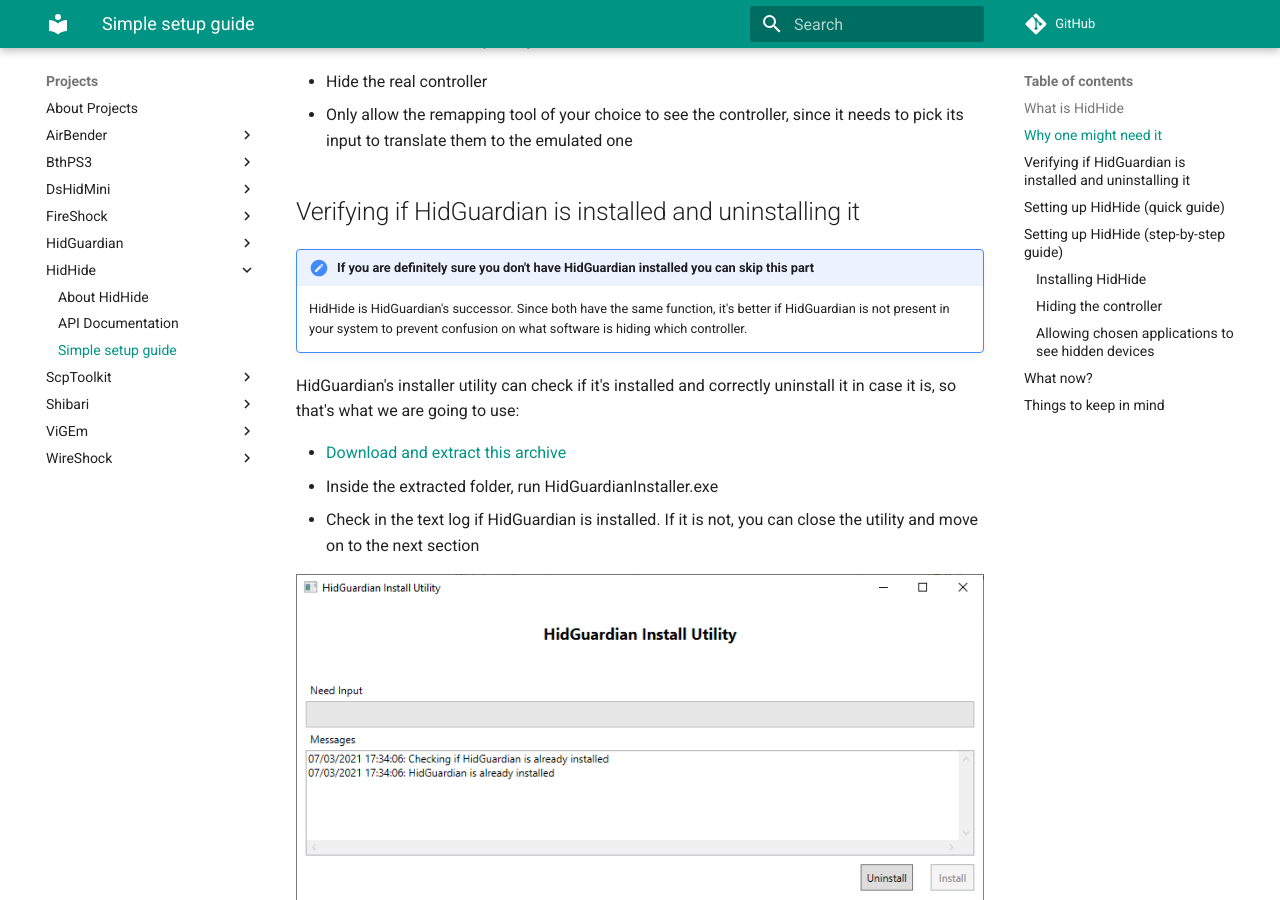
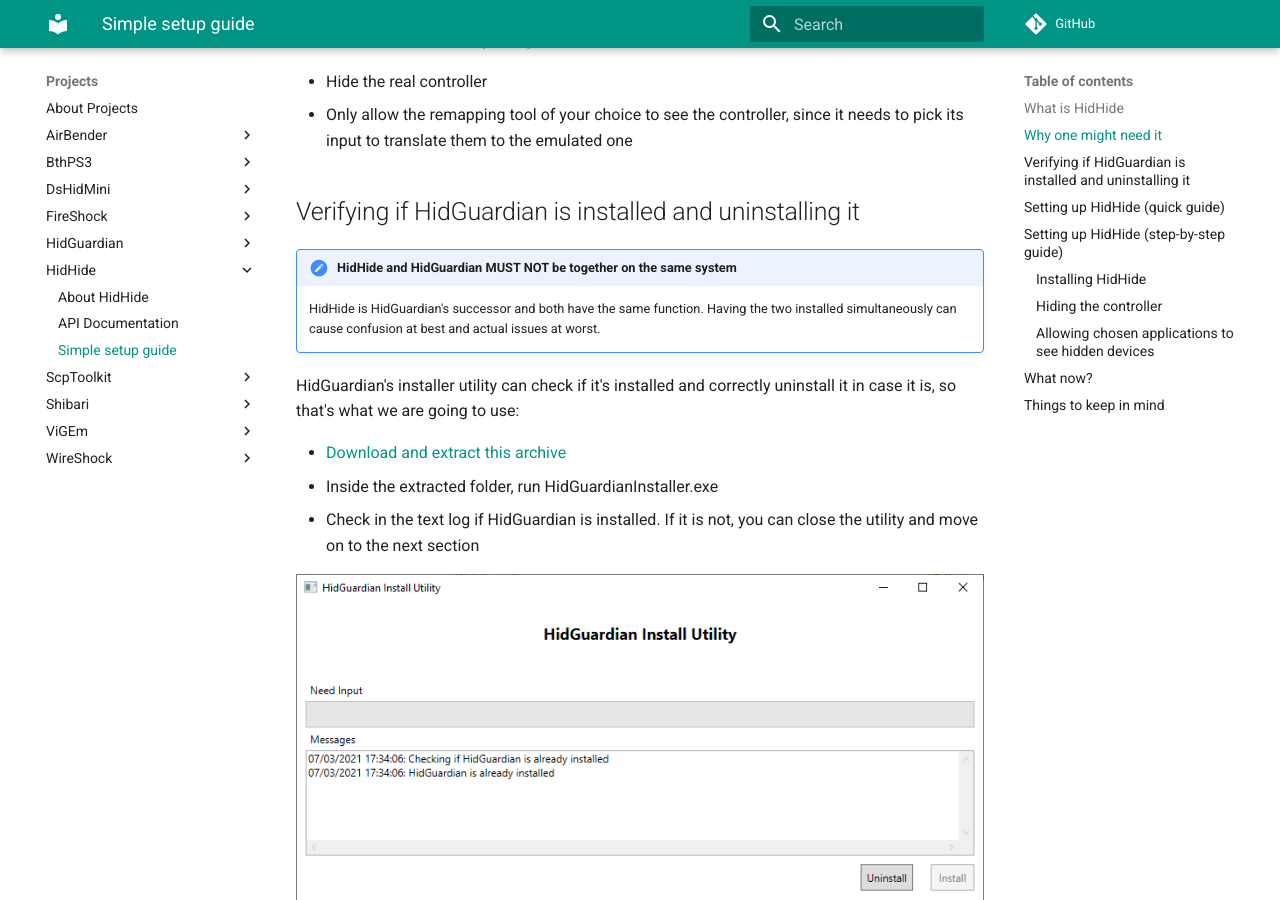
Before and after one commit to nefarius/ViGEm.github.io, an MkDocs documentation site: the page built from docs/projects/HidHide/Simple-Setup-Guide.md, in a window 1280 px wide and 900 px high, scrolled down 1253 px. Built offline with MkDocs 1.6.1 and Material for MkDocs 9.7.7, drawn with Linux system fonts in a browser that asks for light colours; comment, search, counter and statistics services are not loaded.

Commit message:
Made more important the need to remove HidGuardian

```diff
--- a/docs/projects/HidHide/Simple-Setup-Guide.md
+++ b/docs/projects/HidHide/Simple-Setup-Guide.md
@@ -27,8 +27,8 @@
 
 ## Verifying if HidGuardian is installed and uninstalling it
 
-!!! important "If you are definitely sure you don't have HidGuardian installed you can skip this part"
-    HidHide is HidGuardian's successor. Since both have the same function, it's better if HidGuardian is not present in your system to prevent confusion on what software is hiding which controller.
+!!! important "HidHide and HidGuardian MUST NOT be together on the same system"
+    HidHide is HidGuardian's successor and both have the same function. Having the two installed simultaneously can cause confusion at best and actual issues at worst.
 
 HidGuardian's installer utility can check if it's installed and correctly uninstall it in case it is, so that's what we are going to use:
 
```
Also changed, not shown: 1 other file.
